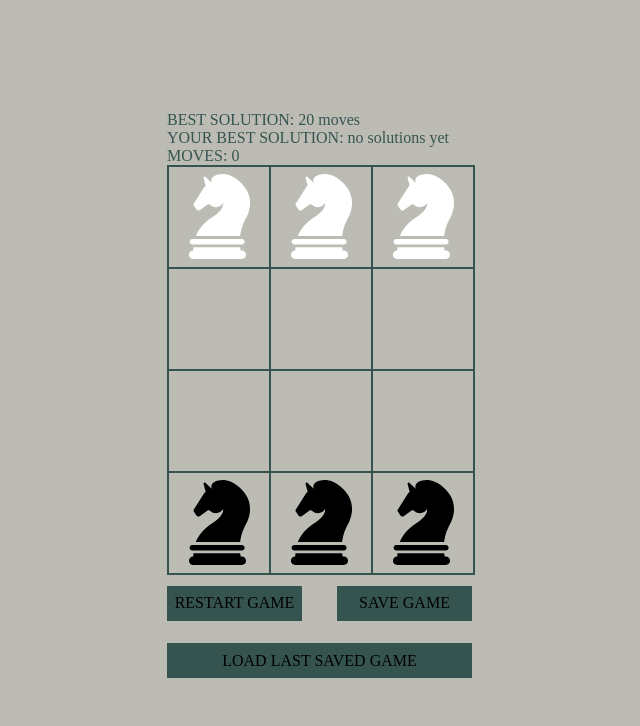
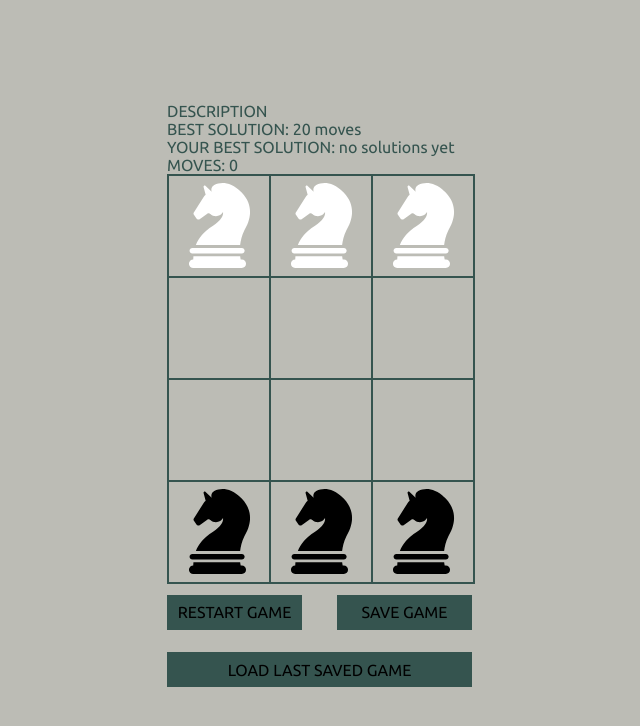
Before and after one commit to vanyakulinich/funny_chess_quiz, a React (Create React App) app: page / in a window 1280 px wide. Shown: the top 726 px of the page, without its empty margins (319-959 px from the left). Built offline with nearby package versions, Linux system fonts and the light colour scheme.

Commit message:
helmet added

```diff
--- a/package.json
+++ b/package.json
@@ -9,6 +9,7 @@
     "prop-types": "^15.7.2",
     "react": "^16.12.0",
     "react-dom": "^16.12.0",
+    "react-helmet": "^5.2.1",
     "react-scripts": "3.3.1",
     "shortid": "^2.2.15",
     "styled-components": "^5.0.1"
--- a/src/App.jsx
+++ b/src/App.jsx
@@ -1,17 +1,25 @@
 import React from 'react'
 import { ThemeProvider } from 'styled-components'
+import { Helmet } from 'react-helmet'
+
 import GameContainer from './containers/GameContainer'
 import { GlobalGameStyles, gameTheme } from './styles/gameTheme'
 import GameContextProvider from './providers/gameProvider'
 
 const App = () => (
-  // TODO: add HELMET
+  <>
+    <Helmet>
+      <title>Chess Quiz</title>
+      <link href="https://fonts.googleapis.com/css?family=Ubuntu&display=swap" rel="stylesheet"></link>
+      <meta name="description" content="Chess quiz about replacing positions of white and black horses" />
+    </Helmet>
     <ThemeProvider theme={gameTheme}>
       <GameContextProvider>
         <GameContainer />
       </GameContextProvider>
       <GlobalGameStyles />
     </ThemeProvider>
+  </>
 )
 
 export default App
--- a/src/containers/GameContainer.jsx
+++ b/src/containers/GameContainer.jsx
@@ -4,10 +4,12 @@ import GameFieldContainer from './GameFieldContainer'
 import GameNavContainer from './GameNavContainer'
 import GameMovesInfoContainer from './GameMovesInfoContainer'
 import GameMessagesContainer from './GameMessagesContainer'
+import GameDescriptionContainer from './GameDescriptionContainer'
 
 const GameContainer = () => {
   return (
     <>
+      <GameDescriptionContainer />
       <GameMovesInfoContainer />
       <GameFieldContainer />
       <GameNavContainer />
--- /dev/null
+++ b/src/containers/GameDescriptionContainer.jsx
@@ -0,0 +1,11 @@
+import React from 'react'
+import styled from 'styled-components'
+
+const ContainerWrapper = styled.div``
+
+// TODO: add short description and popup with detailed desc and screenshots
+const GameDescriptionContainer = () => {
+  return <ContainerWrapper>DESCRIPTION</ContainerWrapper>
+}
+
+export default GameDescriptionContainer
--- a/src/styles/gameTheme.js
+++ b/src/styles/gameTheme.js
@@ -39,10 +39,8 @@ export const gameTheme = {
 }
 
 export const GlobalGameStyles = createGlobalStyle`
-@import url('https://fonts.googleapis.com/css?family=Lemonada&display=swap');
-
 * {
-    font-family: 'Lemonada', cursive;
+    font-family: 'Ubuntu';
     color: ${gameTheme.color.steel}
 }
 body {
```
Also changed, not shown: 1 other file (tests, documents, lock files or other folders). Lines whose indentation alone changed are shown as unchanged.
